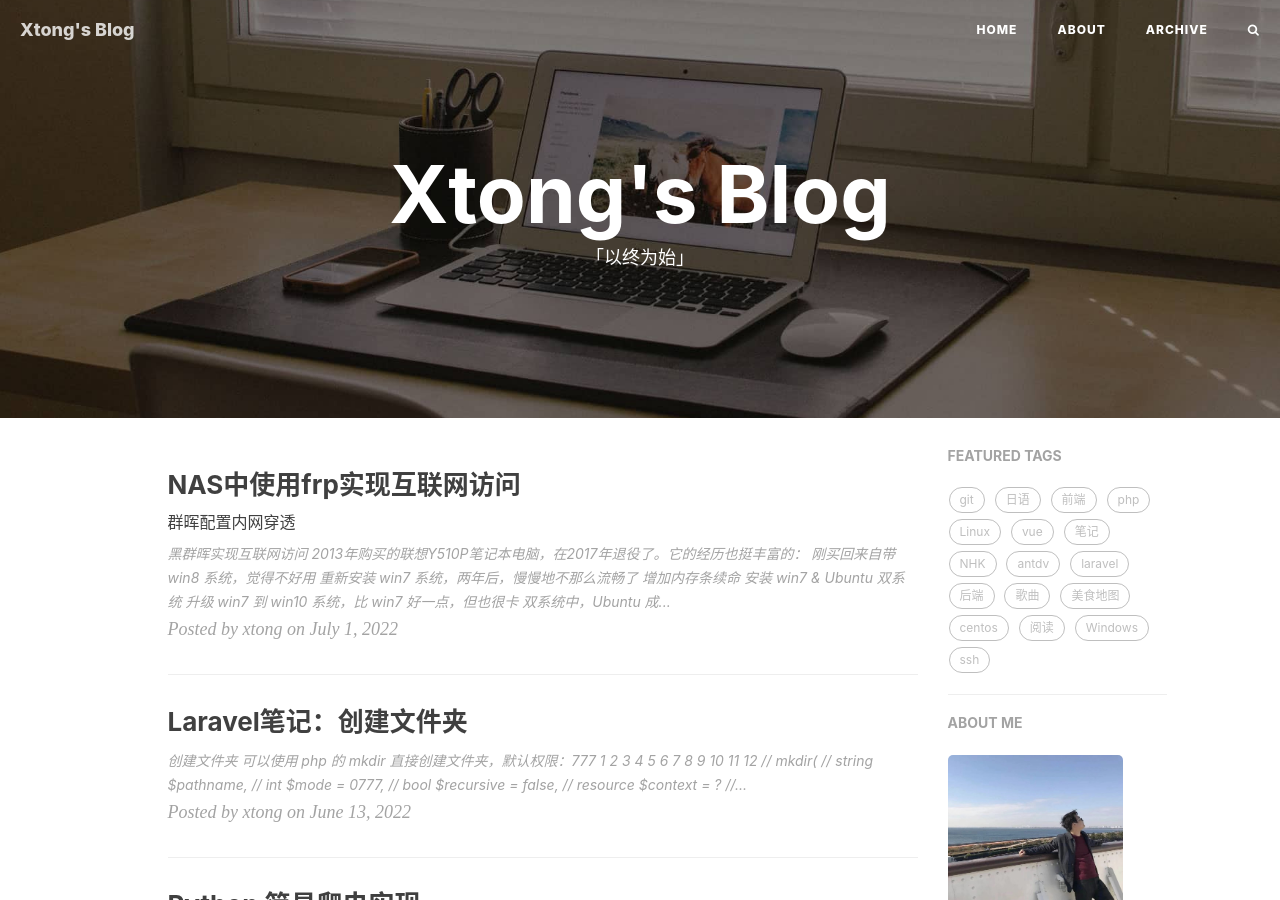
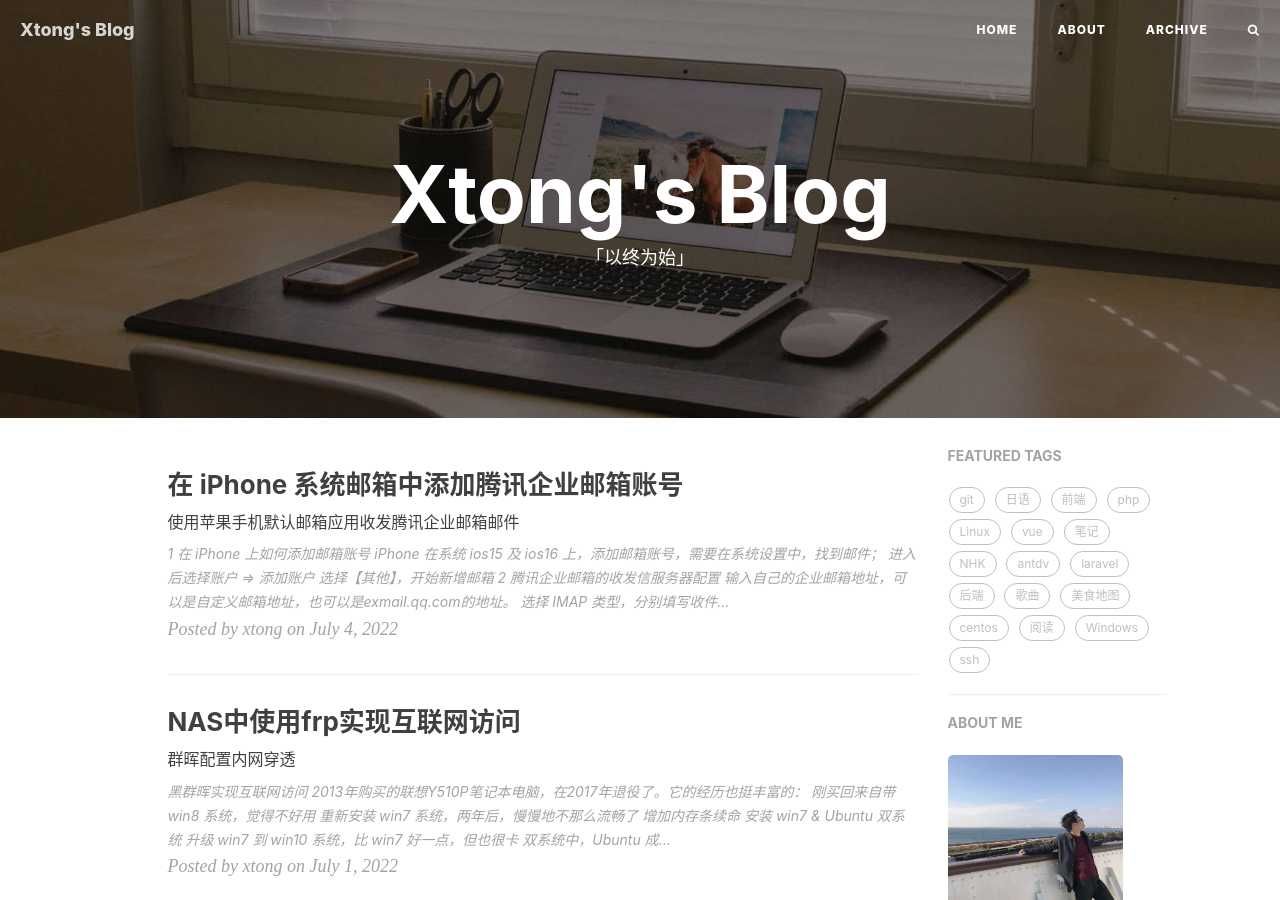
Before and after one commit to tongg112/tongg112.github.io, a Jekyll site: the page built from index.html, in a window 1280 px wide and 900 px high. Built offline with Jekyll 4.4.1, drawn with Linux system fonts in a browser that asks for light colours; nearby versions of some CDN libraries; the list of posts is cut into pages by our own code; comment, search, counter and statistics services are not loaded; some of the changed text lies outside the part shown.

Commit message:
iphone-exmail: 发布

```diff
--- /dev/null
+++ b/_posts/2022-07-04-iphone-exmail.md
@@ -0,0 +1,91 @@
+---
+layout: post
+title:  "在 iPhone 系统邮箱中添加腾讯企业邮箱账号"
+subtitle: "使用苹果手机默认邮箱应用收发腾讯企业邮箱邮件"
+author: xtong
+date:   2022-07-04 23:32:52 +0800
+catalog: true
+tags: [iPhone]
+header-img: "img/post-bg-node.png"
+comments: true
+---
+# 1 在 iPhone 上如何添加邮箱账号
+
+iPhone 在系统 ios15 及 ios16 上，添加邮箱账号，需要在系统设置中，找到邮件；
+
+<img class="shadow" src="/img/in-post/post-iphone/iphone-1.jpeg" >
+
+进入后选择账户 => 添加账户
+
+<img class="shadow" src="/img/in-post/post-iphone/iphone-2.jpeg" >
+
+选择【其他】，开始新增邮箱
+
+<img class="shadow" src="/img/in-post/post-iphone/iphone-3.png" >
+
+
+# 2 腾讯企业邮箱的收发信服务器配置
+
+输入自己的企业邮箱地址，可以是自定义邮箱地址，也可以是`exmail.qq.com`的地址。
+
+<img class="shadow" src="/img/in-post/post-iphone/iphone-4.png" >
+
+选择 IMAP 类型，分别填写收件服务器和发件服务器的主机名，同时填写自己邮箱地址和密码。
+
+<img class="shadow" src="/img/in-post/post-iphone/iphone-5.png" >
+
+保存就可以在邮箱应用中收发邮件了。
+
+可以在【高级】中，打开SSL。采用SSL方式时，**如果使用POP协议，使用SSL，端口号为995，如果是IMAP协议，使用SSL，端口号为993。** 这里使用 iPhone 默认端口设置即可，不用手动修改。
+
+
+
+# 3 腾讯 imap 与 pop 配置参考
+
+## 3.1 IMAP
+
+**收信服务器**：imap.exmail.qq.com
+
+**用户名**：填写完整邮箱地址
+
+**密码**：填写帐号密码
+
+
+
+**发信服务器**：smtp.exmail.qq.com
+
+**用户名**：填写完整邮箱地址
+
+**密码**：填写帐号密码
+
+海外用户可使用以下服务器
+
+接收邮件服务器：hwimap.exmail.qq.com
+
+发送邮件服务器：hwsmtp.exmail.qq.com
+
+## 3.2 POP
+
+**收信服务器**：pop.exmail.qq.com
+
+**用户名**：填写完整邮箱地址
+
+**密码**：填写帐号密码
+
+
+
+**发信服务器**：smtp.exmail.qq.com
+
+**用户名**：填写完整邮箱地址
+
+**密码**：填写帐号密码
+
+
+海外用户可使用以下服务器
+
+接收邮件服务器：hwpop.exmail.qq.com
+
+发送邮件服务器：hwsmtp.exmail.qq.com
+
+# 参考资料
+- [群晖NAS使用Docker安装配置frpc内网穿透教程](https://service.exmail.qq.com/cgi-bin/help?subtype=1&id=28&no=1000583)
```
Also changed, not shown: _posts/2022-07-01-nas-frps.md (+1 -2 lines), img/in-post/post-iphone/iphone-1.jpeg (added), img/in-post/post-iphone/iphone-2.jpeg (added), img/in-post/post-iphone/iphone-3.png (added), img/in-post/post-iphone/iphone-4.png (added), img/in-post/post-iphone/iphone-5.png (added).
